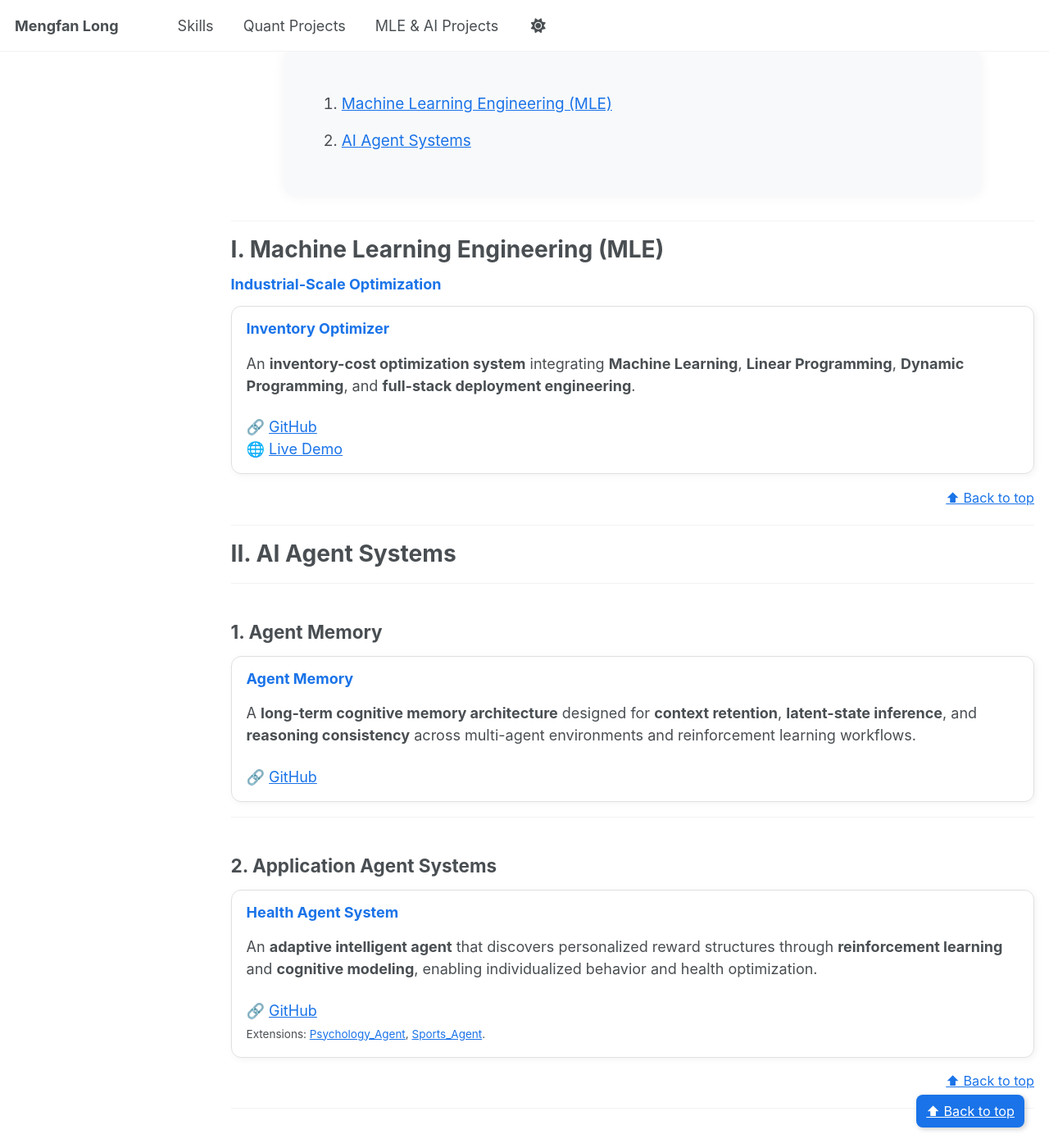
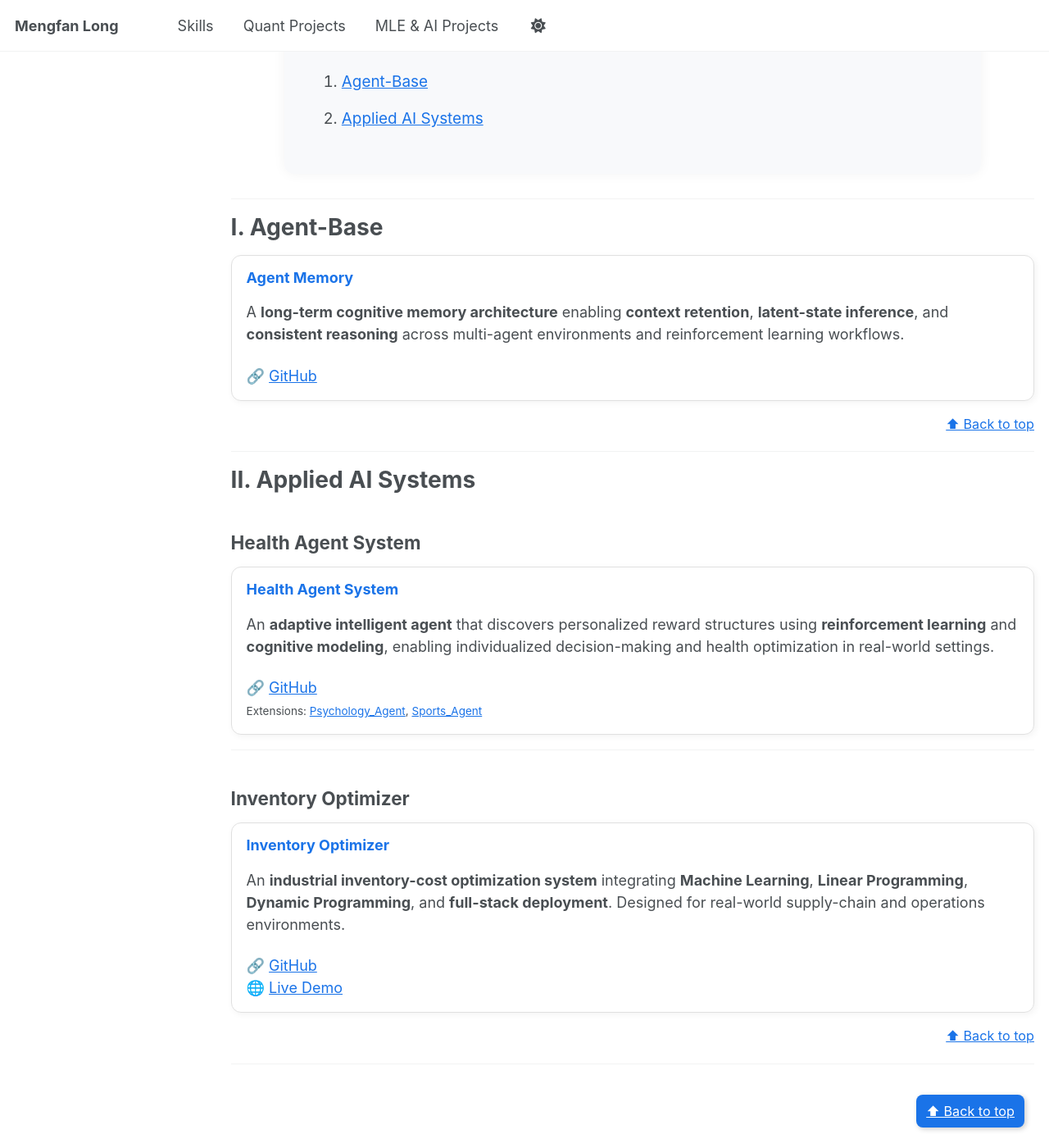
Before and after one commit to kevinlmf/kevinlmf.github.io, a Jekyll site: the page built from _pages/mle-ai-projects.md, in a window 1280 px wide and 1400 px high, scrolled down 298 px. Shown: the whole window at 82% size. Built offline with Jekyll 4.4.1, drawn with Linux system fonts in a browser that asks for light colours; a script that is not in the unit is left out; some of the changed text lies outside the part shown.

Commit message:
Update MLE & AI Projects page content

```diff
--- a/_pages/mle-ai-projects.md
+++ b/_pages/mle-ai-projects.md
@@ -1,15 +1,14 @@
 ---
 layout: archive
-title: "MLE & AI Projects"
+title: "AI Projects"
 permalink: /mle-ai-projects/
 author_profile: false
 ---
 
 <a id="top"></a>
 
-A collection of engineering-driven <b>Machine Learning Engineering (MLE)</b> systems and advanced
-<b>AI Agent architectures</b>, highlighting both <b>production-grade deployment</b> and
-<b>intelligent decision-making</b> under uncertainty.
+A collection of a <b>Applied AI engineering projects</b>, spanning cognitive architectures,
+optimization, and full-stack deployment.
 
 ---
 
@@ -18,63 +17,62 @@ A collection of engineering-driven <b>Machine Learning Engineering (MLE)</b> sys
 <div style="background:#f8f9fb; border-radius:12px; padding:30px;
             box-shadow:0 0 15px rgba(0,0,0,0.05); max-width:850px; margin:30px auto;">
   <ol style="list-style-type: decimal; line-height:1.9; font-size:1.05em;">
-    <li><a href="#mle">Machine Learning Engineering (MLE)</a></li>
-    <li><a href="#ai">AI Agent Systems</a></li>
+    <li><a href="#agent">Agent-Base</a></li>
+    <li><a href="#applied">Applied AI Systems</a></li>
   </ol>
 </div>
 
 ---
 
-# <a id="mle"></a> I. Machine Learning Engineering (MLE)
+# <a id="agent"></a> I. Agent-Base
 
-### Industrial-Scale Optimization
 <div class="proj-card">
-  <h3>Inventory Optimizer</h3>
+  <h3>Agent Memory</h3>
   <p>
-    An <b>inventory-cost optimization system</b> integrating
-    <b>Machine Learning</b>, <b>Linear Programming</b>, <b>Dynamic Programming</b>, and
-    <b>full-stack deployment engineering</b>.
-
+    A <b>long-term cognitive memory architecture</b> enabling
+    <b>context retention</b>, <b>latent-state inference</b>, and
+    <b>consistent reasoning</b> across multi-agent environments and
+    reinforcement learning workflows.
   </p>
-  🔗 <a href="https://github.com/kevinlmf/Inventory_Optimizer_System" target="_blank">GitHub</a><br>
-  🌐 <a href="https://jax-inventory-saas-latest-9.onrender.com/" target="_blank">Live Demo</a>
+  🔗 <a href="https://github.com/kevinlmf/Agent_Memory" target="_blank">GitHub</a>
 </div>
 
 <p class="back-top"><a href="#top">⬆ Back to top</a></p>
 
 ---
 
-# <a id="ai"></a> II. AI Agent Systems
+# <a id="applied"></a> II. Applied AI Systems
 
----
-
-## 1. Agent Memory
-<div class="proj-card">
-  <h3>Agent Memory</h3>
-  <p>
-    A <b>long-term cognitive memory architecture</b> designed for
-    <b>context retention</b>, <b>latent-state inference</b>, and
-    <b>reasoning consistency</b> across multi-agent environments and reinforcement learning workflows.
-  </p>
-  🔗 <a href="https://github.com/kevinlmf/Agent_Memory" target="_blank">GitHub</a>
-</div>
-
----
-
-## 2. Application Agent Systems
+## Health Agent System
 <div class="proj-card">
   <h3>Health Agent System</h3>
   <p>
-    An <b>adaptive intelligent agent</b> that discovers personalized reward structures through
-    <b>reinforcement learning</b> and <b>cognitive modeling</b>, enabling
-    individualized behavior and health optimization.
+    An <b>adaptive intelligent agent</b> that discovers personalized
+    reward structures using <b>reinforcement learning</b> and
+    <b>cognitive modeling</b>, enabling individualized decision-making
+    and health optimization in real-world settings.
   </p>
   🔗 <a href="https://github.com/kevinlmf/Health_Agent_System" target="_blank">GitHub</a><br>
   <small>
     Extensions:
     <a href="https://github.com/kevinlmf/Psychology_Agent" target="_blank">Psychology_Agent</a>,
-    <a href="https://github.com/kevinlmf/Sports_Agent" target="_blank">Sports_Agent</a>.
+    <a href="https://github.com/kevinlmf/Sports_Agent" target="_blank">Sports_Agent</a>
   </small>
+</div>
+
+---
+
+## Inventory Optimizer
+<div class="proj-card">
+  <h3>Inventory Optimizer</h3>
+  <p>
+    An <b>industrial inventory-cost optimization system</b> integrating
+    <b>Machine Learning</b>, <b>Linear Programming</b>, <b>Dynamic Programming</b>,
+    and <b>full-stack deployment</b>. Designed for real-world supply-chain
+    and operations environments.
+  </p>
+  🔗 <a href="https://github.com/kevinlmf/Inventory_Optimizer_System" target="_blank">GitHub</a><br>
+  🌐 <a href="https://jax-inventory-saas-latest-9.onrender.com/" target="_blank">Live Demo</a>
 </div>
 
 <p class="back-top"><a href="#top">⬆ Back to top</a></p>
```
